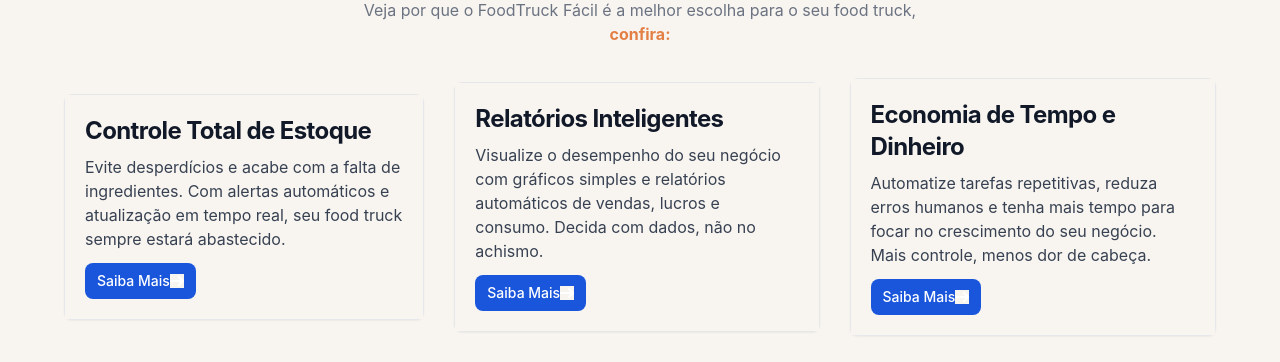
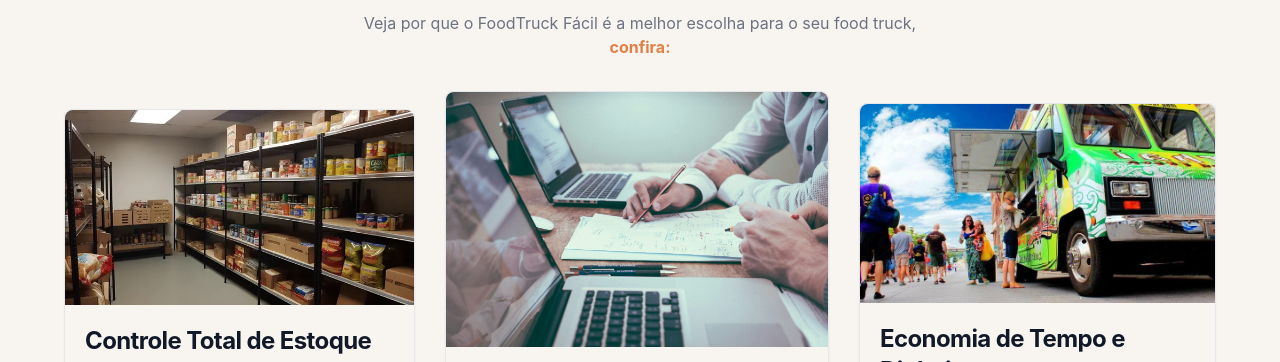
Before and after one commit to BeneditoCODE/foodtruck, a plain HTML site: page index.html in a window 1280 px wide. Shown: the part 1702-2064 px from the top of the page. Drawn offline with nearby package versions, Linux system fonts and the light colour scheme; the site is published under a folder, as on GitHub Pages, so addresses that start at the root find nothing.

Commit message:
Update index.html

```diff
--- a/index.html
+++ b/index.html
@@ -18,7 +18,7 @@
         <nav class="bg-white border-gray-200 px- lg:px-6 py-2.5 dark:bg-gray-800">
             <div class=" flex flex-wrap justify-between items-center mx-auto max-w-screen-xl">
                 <a href="#" class="estilo-logo flex items-center">
-                    <img src="/src/logo.svg" class="logoft mr-0 h-10 sm:h-9" alt="Logo" />
+                    <img src="src/logo.svg" class="logoft mr-0 h-10 sm:h-9" alt="Logo" />
 
                 </a>
                 <div class="botao flex items-center lg:order-2">
@@ -82,7 +82,7 @@
                 </a>
             </div>
             <div class="hidden lg:mt-0 lg:col-span-5 lg:flex">
-                <img src="/src/image-removebg-preview.png" alt="mockup">
+                <img src="src/image-removebg-preview.png" alt="mockup">
             </div>
         </div>
     </section>
@@ -173,7 +173,7 @@
             <div class="max-w-sm bg-white border border-gray-200 rounded-lg shadow-sm">
 
                 <a href="#">
-                    <img class="rounded-t-lg" src="/src/card1.jpg" alt="" />
+                    <img class="rounded-t-lg" src="src/card1.jpg" alt="" />
                 </a>
                 <div class="p-5">
                     <a href="#">
@@ -196,7 +196,7 @@
             <div class="max-w-sm bg-white border border-gray-200 rounded-lg shadow-sm">
 
                 <a href="#">
-                    <img class="rounded-t-lg" src="/src/card2.jpg" alt="" />
+                    <img class="rounded-t-lg" src="src/card2.jpg" alt="" />
                 </a>
                 <div class="p-5">
                     <a href="#">
@@ -219,7 +219,7 @@
             <div class="max-w-sm bg-white border border-gray-200 rounded-lg shadow-sm">
 
                 <a href="#">
-                    <img class="rounded-t-lg" src="/src/card3.jpg" alt="" />
+                    <img class="rounded-t-lg" src="src/card3.jpg" alt="" />
                 </a>
                 <div class="p-5">
                     <a href="#">
```
